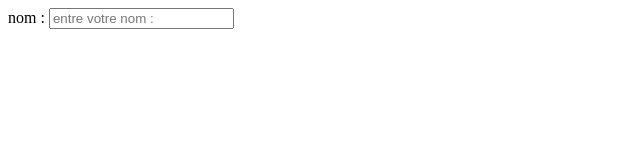
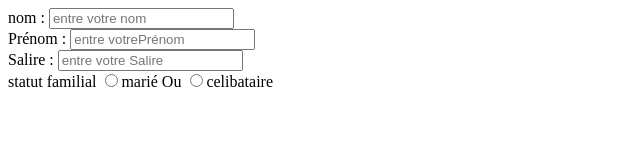
Before and after one commit to MohssineElAttari/Saliriee, a plain HTML site: page salarie.html in a window 1280 px wide. Shown: the whole page, without its empty margins (0-640 px from the left). Drawn offline with Linux system fonts and the light colour scheme.

Commit message:
finale page html

```diff
--- a/salarie.html
+++ b/salarie.html
@@ -13,8 +13,33 @@
 <body>
     <div class="container">
         <div class="info">
-            <label for="nom">nom :</label>
-            <input type="text" placeholder="entre votre nom :" id="nom">
+            <div class="input">
+                <label for="nom">nom :</label>
+                <input type="text" placeholder="entre votre nom" id="nom">
+            </div>
+            <div class="input">
+                <label for="nom">Prénom :</label>
+                <input type="text" placeholder="entre votrePrénom" id="Prenom">
+            </div>
+            <div class="input">
+                <label for="nom">Salire :</label>
+                <input type="text" placeholder="entre votre Salire" id="salire">
+            </div>
+            <div class="input">
+                <label for="statut">statut familial</label>
+                <input type="radio"><label for="marie">marié</label>
+                <span>Ou</span>
+                <input type="radio"><label for="celibataire">celibataire</label>
+            </div>
+            <div class="enfant" hidden>
+
+            </div>
+            <div class="submitCalcul" hidden>
+                <button type="submit">Calcul</button>
+                <div class="total">
+
+                </div>
+            </div>
         </div>
     </div>
 </body>
```
